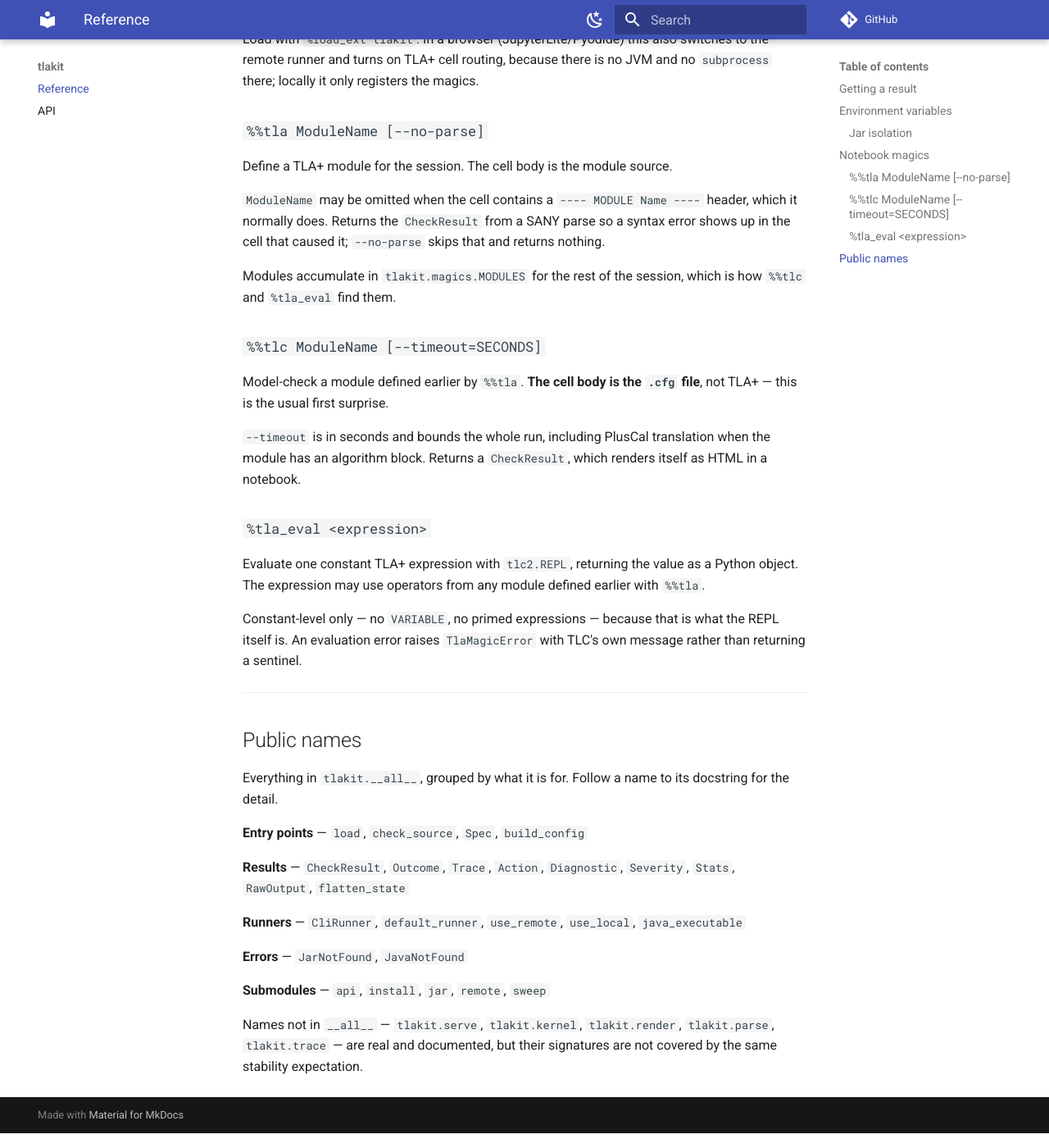
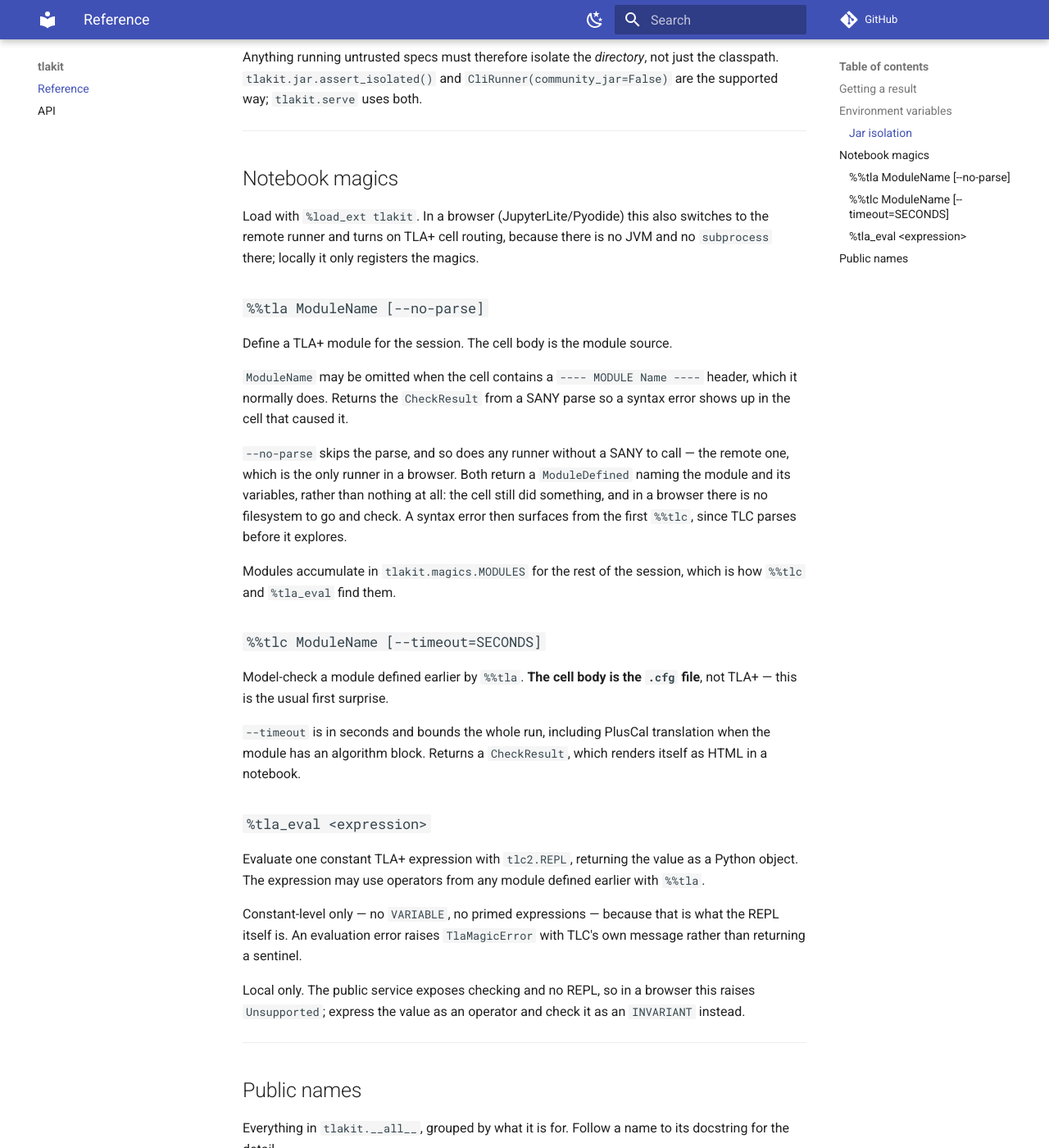
Before and after one commit to LUC-AI4FM/tlakit, an MkDocs documentation site: the page built from docs/reference.md, in a window 1280 px wide and 1400 px high, scrolled down 1914 px. Shown: the whole window at 82% size. Built offline with MkDocs 1.6.1 and Material for MkDocs 9.7.7, drawn with Linux system fonts in a browser that asks for light colours; comment, search, counter and statistics services are not loaded; some of the changed text lies outside the part shown.

Commit message:
docs: keep the reference true about %%tla, %tla_eval and deadlock
#58's premise is that docs/reference.md stays accurate, so this branch owes it
three corrections.

%%tla no longer 'returns nothing' with --no-parse: it returns a ModuleDefined,
and so does any runner without a SANY to call -- the remote one, which is the
only runner a browser has.

%tla_eval is local only. The section above it promises that %load_ext switches
to the remote runner in a browser, which made that magic look available there.

And the deadlock trap gets a note under 'Getting a result', since a spec meant
to terminate reporting Outcome.DEADLOCK is the outcome that surprises everyone
once and the API to say otherwise is new here.

mkdocs build --strict passes.

````diff
--- a/docs/reference.md
+++ b/docs/reference.md
@@ -31,6 +31,18 @@
 That distinction is the whole point of the result objects: a spec violating its
 invariant is the tool working, and code that wraps every check in `try` to find
 that out has been made worse by the library.
+
+One outcome surprises everybody once. A specification meant to *terminate* ends
+in a state with no successor, and so does one that is stuck — TLC cannot tell
+them apart, so it reports `Outcome.DEADLOCK` for both. If yours is supposed to
+finish, say so:
+
+```python
+result = spec.check(invariants=["Inv"], check_deadlock=False)
+```
+
+or `CHECK_DEADLOCK FALSE` in a raw config. Passing both is an error rather than
+a silent preference for one.
 
 ---
 
@@ -77,8 +89,14 @@
 
 `ModuleName` may be omitted when the cell contains a `---- MODULE Name ----`
 header, which it normally does. Returns the `CheckResult` from a SANY parse so
-a syntax error shows up in the cell that caused it; `--no-parse` skips that and
-returns nothing.
+a syntax error shows up in the cell that caused it.
+
+`--no-parse` skips the parse, and so does any runner without a SANY to call —
+the remote one, which is the only runner in a browser. Both return a
+`ModuleDefined` naming the module and its variables, rather than nothing at
+all: the cell still did something, and in a browser there is no filesystem to
+go and check. A syntax error then surfaces from the first `%%tlc`, since TLC
+parses before it explores.
 
 Modules accumulate in `tlakit.magics.MODULES` for the rest of the session,
 which is how `%%tlc` and `%tla_eval` find them.
@@ -102,6 +120,10 @@
 what the REPL itself is. An evaluation error raises `TlaMagicError` with TLC's
 own message rather than returning a sentinel.
 
+Local only. The public service exposes checking and no REPL, so in a browser
+this raises `Unsupported`; express the value as an operator and check it as an
+`INVARIANT` instead.
+
 ---
 
 ## Public names
````
Also changed, not shown: 1 other file.
